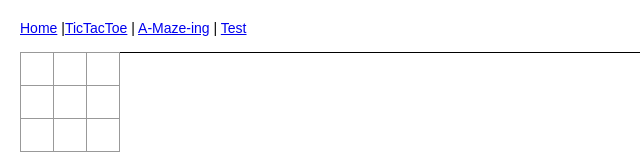
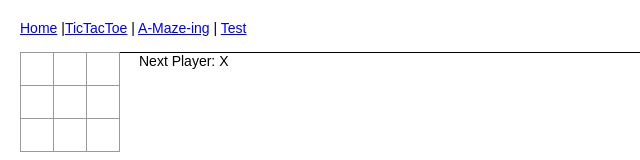
Before and after one commit to adubois85/react-experiments, a React app: page /test in a window 1280 px wide. Shown: the top 160 px of the page, without its empty margins (0-640 px from the left). Built offline with nearby package versions, Linux system fonts and the light colour scheme; the HTML template or start-up script is replaced by a standard one.

Commit message:
re-added next player display

```diff
--- a/src/components/TicTacToe/Test.jsx
+++ b/src/components/TicTacToe/Test.jsx
@@ -57,6 +57,12 @@ export default function Test() {
                 />
             </div>
             <div className="game-info">
+                <div>
+                    {game.winner
+                        ? `Winner: ${game.winner}`
+                        : `Next Player: ${game.xIsNext ? 'X' : 'O'}`
+                    }
+                </div>
 
             </div>
         </div>
```
